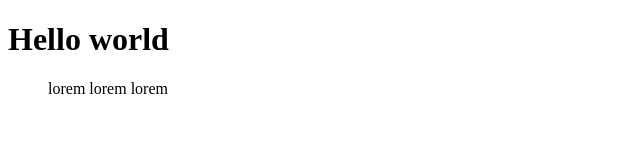
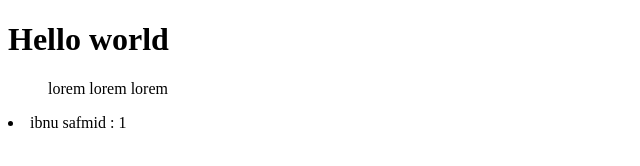
Before and after one commit to IbnuSafmid/ibnu-git-test-2, a plain HTML site: page index.html in a window 1280 px wide. Shown: the whole page, without its empty margins (0-640 px from the left). Drawn offline with Linux system fonts and the light colour scheme.

Commit message:
menambahkan list

```diff
--- a/index.html
+++ b/index.html
@@ -9,5 +9,6 @@
 <body>
     <h1>Hello world</h1>
     <ul>lorem lorem lorem</ul>
+    <li>ibnu safmid : 1</li>
 </body>
 </html>
```
